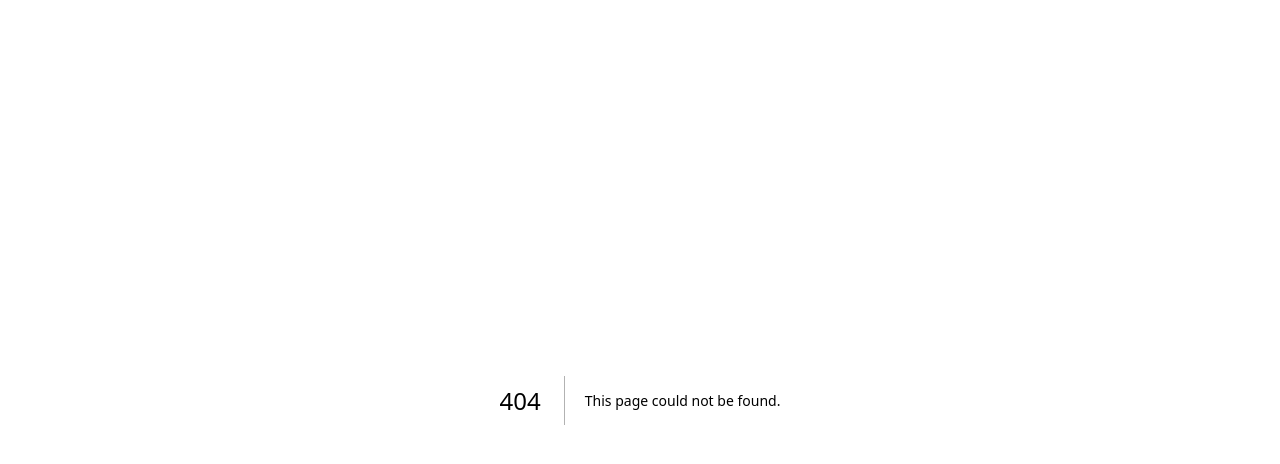
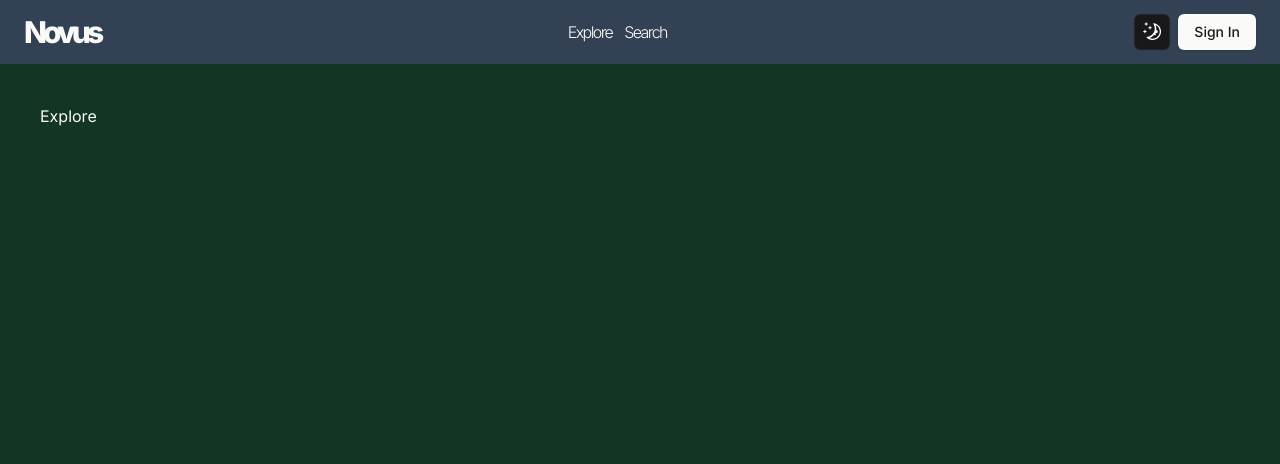
Before and after one commit to baubleproject/bauble, a Next.js app: page /explore in a window 1280 px wide. Before the commit this address had no page. Shown: the top 464 px of the page. Built offline with nearby package versions, Linux system fonts and the light colour scheme; no server answers.

Commit message:
finally working

```diff
--- a/next.config.js
+++ b/next.config.js
@@ -1,4 +1,5 @@
 /** @type {import('next').NextConfig} */
-const nextConfig = {}
+const nextConfig = {
+}
 
 module.exports = nextConfig
--- /dev/null
+++ b/src/app/(routes)/explore/page.tsx
@@ -0,0 +1,12 @@
+import { NavBar } from '@/components/common/NavBar';
+
+export default function Home() {
+    return (
+        <main className="min-h-screen dark:bg-main flex-col items-center">
+            <NavBar />
+            <main className='p-10'>
+            <p>Explore</p>
+            </main>
+        </main>
+    )
+}
--- /dev/null
+++ b/src/app/(routes)/home/page.tsx
@@ -0,0 +1,16 @@
+import { NavBar } from '@/components/common/NavBar';
+import { initialUserCreation } from '@/lib/ClerkAuthTools';
+
+export default async function Home() {
+    const profile = await initialUserCreation()
+    if(!profile){
+        return null;
+    }
+    return (
+        <main className="min-h-screen dark:bg-main flex-col items-center">
+            <main className='p-12'>
+                <p>Welcome {profile.name}</p>
+            </main>
+        </main>
+    )
+}
--- /dev/null
+++ b/src/app/(routes)/layout.tsx
@@ -0,0 +1,17 @@
+
+export default function RootLayout({
+    children,
+}: {
+    children: React.ReactNode
+}) {
+
+    return (
+        <div className='h-full'>
+            <div className='hidden md:flex h-full w-[72px] z-30 flex-col fixed inset-y-0'>
+            </div>
+            <main className=' h-full'>
+                {children}
+            </main>
+        </div>
+    )
+}
--- a/src/app/page.tsx
+++ b/src/app/page.tsx
@@ -2,15 +2,22 @@ import { ModeToggle } from '@/components/custom/themeToggle'
 import Image from 'next/image'
 import { UserButton } from "@clerk/nextjs";
 import { NavBar } from '@/components/common/NavBar';
+import { isSignedIn } from '@/lib/ClerkAuthTools';
 
-export default function Home() {
+export default async function Home() {
+    const isIn = await isSignedIn()
     return (
         <main className="min-h-screen dark:bg-main flex-col items-center">
             <NavBar />
-            <main className='p-12'>
-                <p>Hello world</p>
-                <ModeToggle />
-                <UserButton afterSignOutUrl="/" />
+            <main className='p-10'>
+                <UserButton afterSignOutUrl='/' />
+                {
+                    isIn ? (
+                        <p>Hello there</p>
+                    ) : (
+                        null
+                    )
+                }
             </main>
         </main>
     )
--- a/src/components/common/NavBarButton.tsx
+++ b/src/components/common/NavBarButton.tsx
@@ -14,23 +14,27 @@ export function NavBarButton() {
 
     useEffect(() => {
         const checkIfIsSigned = async () => {
-            const result = await isSignedIn()
-            setIsSigned(result)
+            try {
+                const result = await isSignedIn()
+                if (result) {
+                    setIsSigned(true)
+                }
+            }catch(e){
+
+            } finally {
+                setIsPending(false)
+            }
         }
-        checkIfIsSigned()
-        setIsPending(false)
+
+        checkIfIsSigned();
     }, [])
 
     const onSignIn = () => {
-        setIsPending(true)
         router.push("/signin")
-        setIsPending(false)
     }
 
     const onGoHome = () => {
-        setIsPending(true)
         router.push("/home")
-        setIsPending(false)
     }
 
     if (isPending) {
@@ -44,8 +48,8 @@ export function NavBarButton() {
     return (
         <div className="">
             {
-                !isSigned ?
-                    (<Button onClick={onGoHome} className="gap-2 flex items-center"><FaHome size={25} />Home</Button>)
+                isSigned ?
+                    (<Button onClick={onGoHome} className="gap-2 flex items-center">Dashboard</Button>)
                     :
                     (<Button onClick={onSignIn}>Sign In</Button>)
             }
--- a/src/lib/ClerkAuthTools.ts
+++ b/src/lib/ClerkAuthTools.ts
@@ -1,3 +1,4 @@
+'use server'
 import { currentUser, redirectToSignIn, redirectToSignUp, auth } from '@clerk/nextjs';
 import { Profile } from '@prisma/client';
 //import { type Profile } from '@prisma/client';
```
Also changed, not shown: package.json (+4 -4 lines), 2 other files (tests, documents, lock files or other folders).
